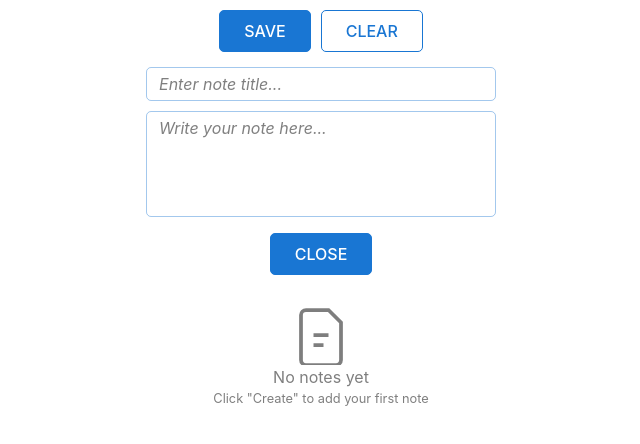
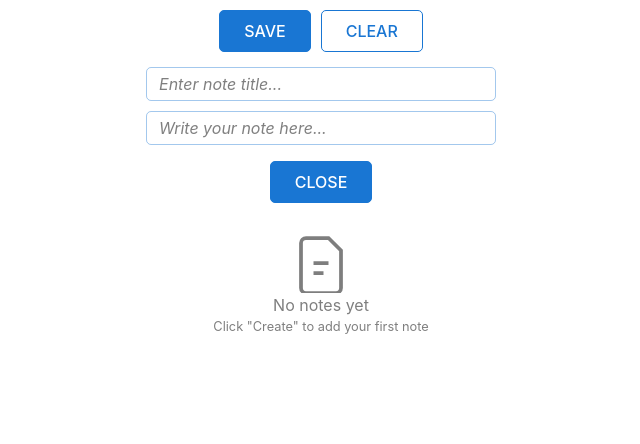
Before and after one commit to Ralchuk/Notes, a React (Vite) app: page / in a window 1280 px wide. Both pictures are taken after a click on the button "CREATE". Shown: the top 444 px of the page, without its empty margins (319-959 px from the left). Built offline with nearby package versions, Linux system fonts and the light colour scheme.

Commit message:
create AutoResizeTextHandle

```diff
--- a/src/entities/note/autoResizingTextarea.tsx
+++ b/src/entities/note/autoResizingTextarea.tsx
@@ -4,7 +4,7 @@ import { type AutoResizeTextareaHandle } from './model/types';
 
 
 
-const formText = 'w-full px-3 py-1 rounded-[5px] border-[1px] border-[#1976d3]/40 outline-none resize-none focus:border-[#1976d3] font-[Roboto, sans-serif] placeholder:italic focus:placeholder-transparent';
+const formText = 'w-full px-3 py-1 rounded-[5px] border-[1px] border-[#1976d3]/40 outline-none resize-none overflow-hidden focus:border-[#1976d3] font-[Roboto, sans-serif] placeholder:italic focus:placeholder-transparent';
 
 const AutoResizingTextArea = forwardRef<AutoResizeTextareaHandle, PropResizingTextarea>(({text, setText}, ref) => {
     const refTextarea= useRef<HTMLTextAreaElement | null>(null)
@@ -29,7 +29,7 @@ const AutoResizingTextArea = forwardRef<AutoResizeTextareaHandle, PropResizingTe
         <div>
                 <textarea
                     ref ={refTextarea}
-                    rows={4}
+                    rows={1}
                     className={formText}
                     placeholder='Write your note here...'
                     value={text}
```
